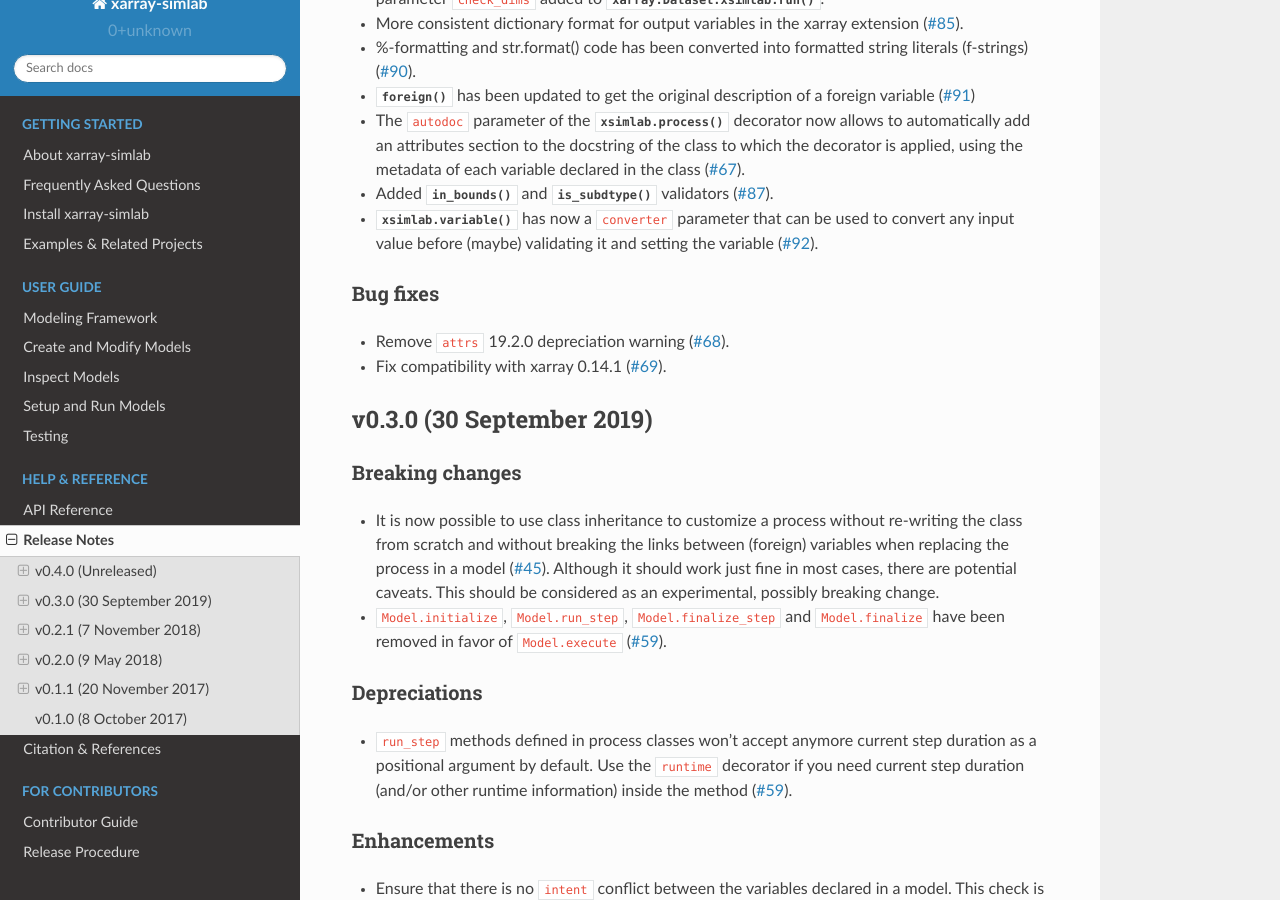
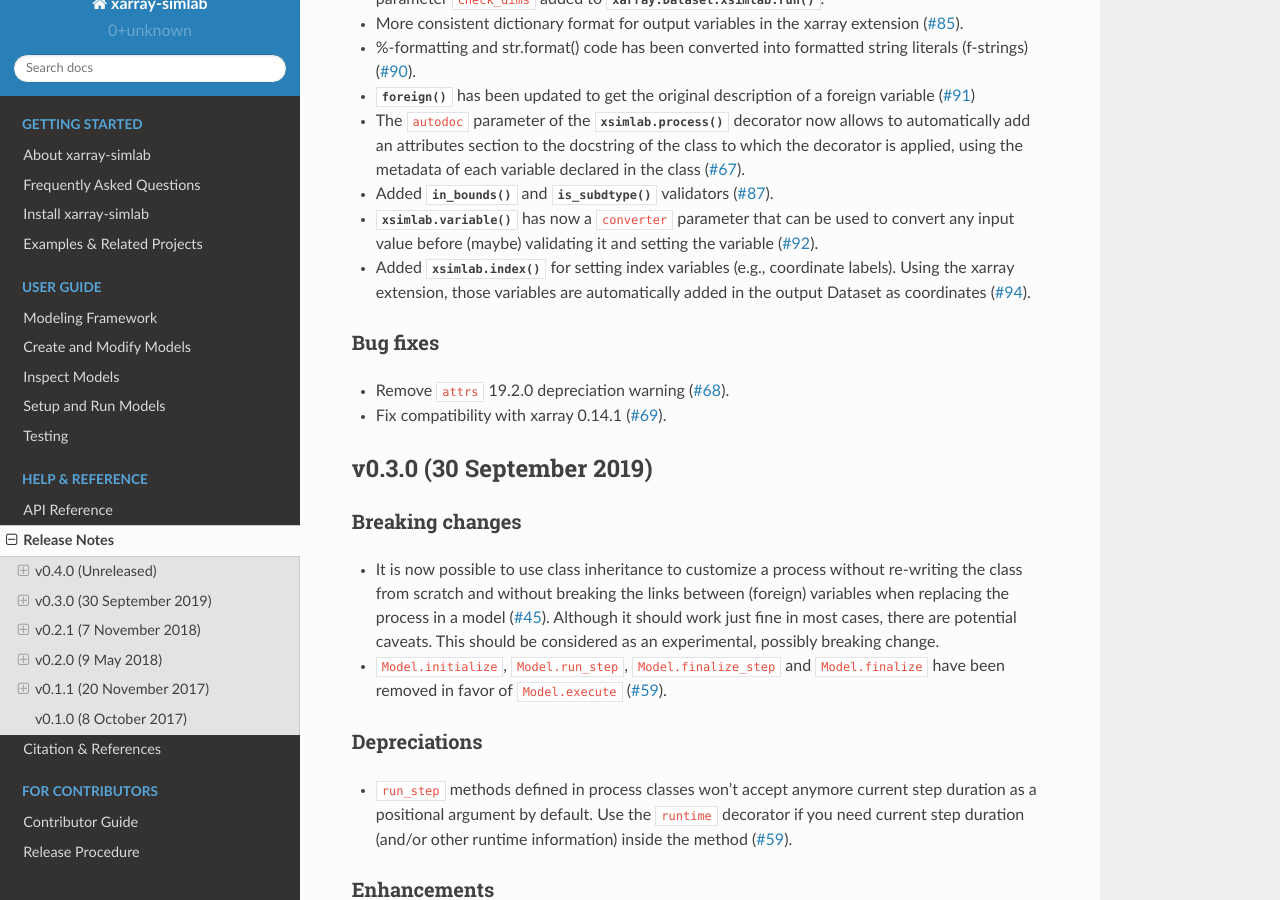
Before and after one commit to xarray-contrib/xarray-simlab, a Sphinx documentation site: the page built from doc/whats_new.rst, in a window 1280 px wide and 900 px high, scrolled down 893 px. Built offline with Sphinx 7.4.7 and the Read the Docs theme 2.0.0, drawn with Linux system fonts in a browser that asks for light colours; the version number could not be read and is left out.

Commit message:
update release notes

```diff
--- a/doc/whats_new.rst
+++ b/doc/whats_new.rst
@@ -60,6 +60,9 @@ Enhancements
 - :func:`xsimlab.variable` has now a ``converter`` parameter that can be used to
   convert any input value before (maybe) validating it and setting the variable
   (:issue:`92`).
+- Added :func:`xsimlab.index` for setting index variables (e.g., coordinate
+  labels). Using the xarray extension, those variables are automatically added
+  in the output Dataset as coordinates (:issue:`94`).
 
 Bug fixes
 ~~~~~~~~~
```
